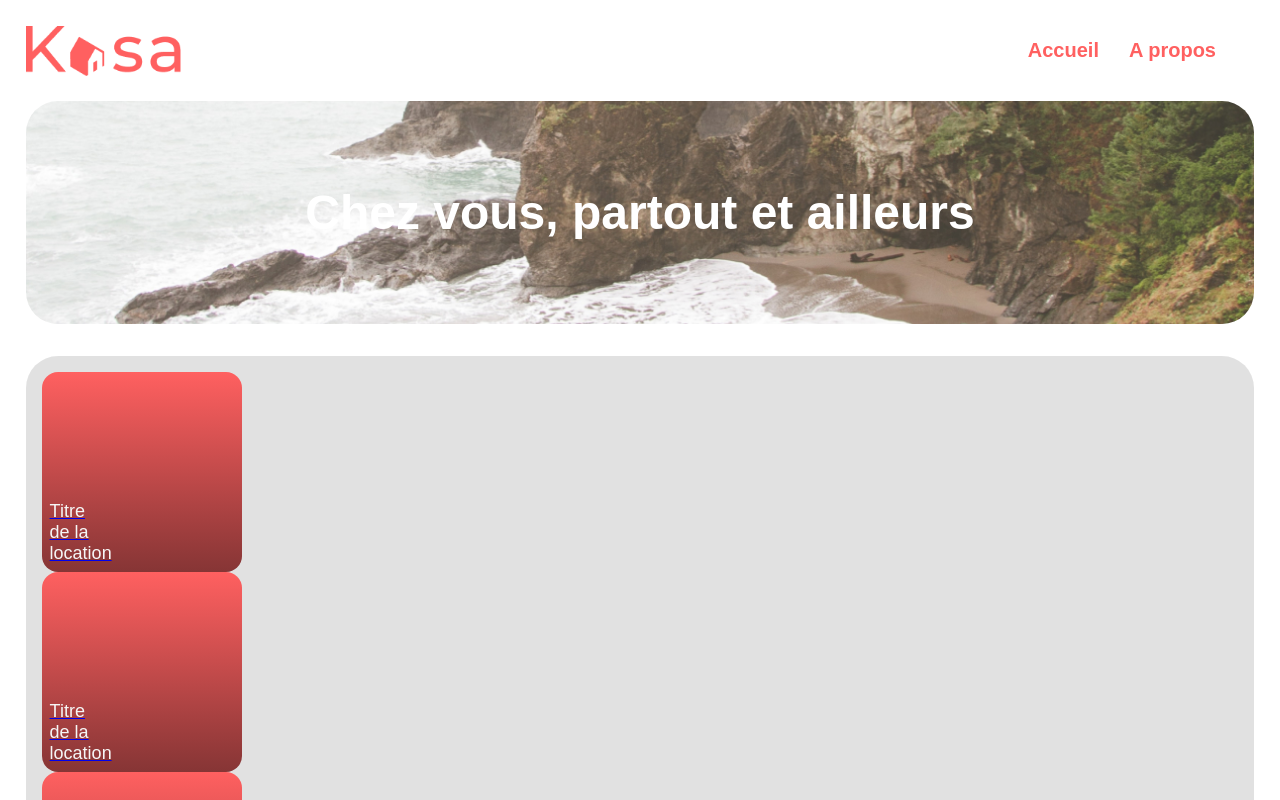
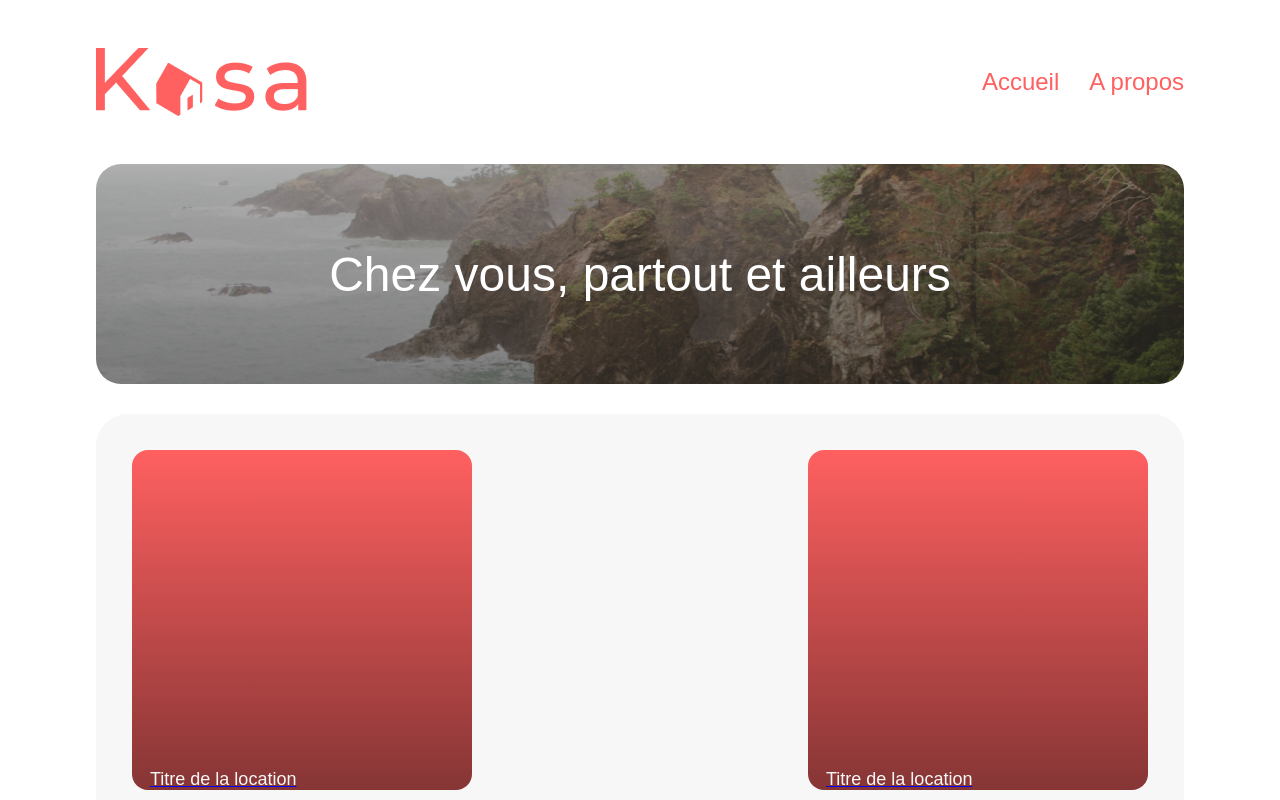
Before and after one commit to Frenris/Demeaux_frederic_7_042023, a React (Create React App) app in the folder kasa/: page / in a window 1280 px wide. Shown: the top 800 px of the page. Built offline with nearby package versions, Linux system fonts and the light colour scheme.

Commit message:
création pages about et 404

```diff
--- a/kasa/src/components/Banner/index.jsx
+++ b/kasa/src/components/Banner/index.jsx
@@ -1,41 +1,60 @@
 import styled from 'styled-components'
 import colors from '../../utils/style/colors'
-import Coast from "../../assets/coast.jpg"
+import Coast from '../../assets/coast.jpg'
 
-const BannerContainer = styled.div`
-    position: relative;
-    max-width: 100%;
-    padding-inline: 2vw;
-    background-image: url(${Coast});
-    background-position: 0 -450px;
-    background-size: cover;
-    min-height: 223px;
-    margin: auto;
-    border-radius: 2rem;
-    display: grid;
-    place-items: center;
-    color: ${colors.tertiary};
-    margin-bottom: 2rem;
-    &::before {
-        position:absolute;
-        content: "";
-        inset: 0;
-        opacity: 0.5;
-        border-radius: 2rem;
+const Section = styled.div`
+  display: flex;
+  flex-direction: column;
+  align-items: center;
+  justify-content: center;
+`
+
+const BannerImage = styled.div`
+  display: flex;
+  flex-direction: row;
+  flex-wrap: wrap;
+  justify-content: center;
+  align-content: center;
+  width: 100%;
+  height: 220px;
+  background-image: linear-gradient(
+      to bottom,
+      rgba(0, 0, 0, 0.3),
+      rgba(0, 0, 0, 0.5)
+    ),
+    url(${Coast});
+  background-size: cover;
+  background-position: center;
+  border-radius: 25px;
+
+  @media screen and (width <= 768px) {
+    justify-content: flex-start;
+    height: 111px;
     }
 `
 
 const StyledTitle = styled.h1`
+  font-style: normal;
+  font-weight: 500;
   font-size: 48px;
+  text-align: center;
+  color: ${colors.tertiary};
+
+  @media screen and (width <= 768px) {
+    text-align: start;
+    font-size: 24px;
+    width: 55%;
+    padding: 0 1rem;
+    }
 `
 
 function Banner() {
   return (
-    <BannerContainer>
-        <StyledTitle>
-        Chez vous, partout et ailleurs
-      </StyledTitle>
-    </BannerContainer>
+    <Section>
+      <BannerImage>
+        <StyledTitle>Chez vous, partout et ailleurs</StyledTitle>
+      </BannerImage>
+    </Section>
   )
 }
 
--- a/kasa/src/components/Card/index.jsx
+++ b/kasa/src/components/Card/index.jsx
@@ -5,29 +5,34 @@ import {Link} from "react-router-dom"
 const CardContainer = styled.div`
     background-image: linear-gradient(to top, ${colors.secondary}, ${colors.primary});
     border-radius: 1rem;
-    flex-basis: 30%;
     display: grid;
     align-items: end;
-    min-width: 200px;
-    min-height: 200px;
+    width: 340px;
+    height: 340px;
+    margin: 20px;
+
+    @media screen and (width <= 768px) {
+      width: 100%;
+      height: 255px;
+      margin: 20px 0px;
+    }
 `
 
-const StyledTitle = styled.div`
-    width: 30%;
+const StyledTitle = styled.a`
     margin-inline-start: 0.5rem;
     margin-block-end: 0.5rem;
+    padding: 10px;
     color: ${colors.gridBackgroundLight};
     font-size: 18px;
+    text-decoration: none;
 `
 
-function Card() {
+const Card = () => {
   return (
     <CardContainer>
-        <div>
         <Link to ="/flat">
             <StyledTitle>Titre de la location</StyledTitle>
         </Link>
-        </div>
     </CardContainer>
   )
 }
--- a/kasa/src/components/Grid/index.jsx
+++ b/kasa/src/components/Grid/index.jsx
@@ -3,25 +3,28 @@ import colors from "../../utils/style/colors"
 import Card from "../Card/index"
 
 const GridContainer = styled.div`
-    background-color: ${colors.gridBackgroundDark};
-    min-height: 50vh;
+    background-color: ${colors.gridBackgroundLight};
     border-radius: 2rem;
     display: flex;
     flex-wrap: wrap;
-    gap: 1rem;
     padding: 1rem;
+    margin: 30px 0;
     justify-content: space-between;
+
+    @media screen and (width <= 768px) {
+        justify-content: center;
+        background-color: ${colors.tertiary};
+        padding: 0;
+    }
 `
 
-function Grid() {
+const Grid = () => {
   return (
     <GridContainer>
-        <div>
-            <Card />
-            <Card />
-            <Card />
-            <Card />
-        </div>
+        <Card />
+        <Card />
+        <Card />
+        <Card />
     </GridContainer>
 
   )
--- a/kasa/src/components/Header/index.jsx
+++ b/kasa/src/components/Header/index.jsx
@@ -1,27 +1,30 @@
 import React from 'react'
 import styled from 'styled-components'
-import colors from '../../utils/style/colors'
 import logo from '../../assets/logo.png'
 import Navigation from '../nav'
 
 const HeaderLogo = styled.img`
-  height: 50px;
+  height: 68px;
+
+  @media screen and (width <= 768px) {
+    height: 47px;
+    }
 `
 const LogoWrapper = styled.div`
   display: flex;
   justify-content: center;
 `
 
-const NavContainer = styled.div`
+const NavContainer = styled.header`
   display: flex;
   justify-content: space-between;
-  gap: 2rem;
   align-items: center;
-  padding: 2vw;
-  color: ${colors.primary};
-  font-size: 18px;
-  font-weight: bold;
-  width: 93vw;
+  padding: 3rem 6rem;
+  position: relative;
+
+  @media screen and (width <= 768px) {
+    padding: 1.5rem 1rem;
+    }
 `
 
 const Header = () => {
--- a/kasa/src/components/aboutCollapse/index.jsx
+++ b/kasa/src/components/aboutCollapse/index.jsx
@@ -11,14 +11,27 @@ const AboutWrapper = styled.div`
   justify-content: center;
   align-items: center;
   width: 80%;
+
+  @media screen and (width <= 768px) {
+    width: 100%;
+    }
 `
 const TextWrapper = styled.div`
   display: flex;
-  justify-content: center;
+  justify-content: space-between;
   align-items: center;
   width: 100%;
   font-size: 24px;
   cursor: pointer;
+  background: ${colors.primary};
+  margin-top: 30px;
+  color: ${colors.tertiary};
+  padding: 15px;
+  border-radius: 5px;
+
+  @media screen and (width <= 768px) {
+    font-size: 12px;
+    }
 `
 
 const CollapseContentWrapper = styled.div`
@@ -26,12 +39,18 @@ const CollapseContentWrapper = styled.div`
   top: -10px;
   width: 100%;
   z-index: -1;
-  ${'' /* background: ${colors.xxxxx}; */}
+  background: ${colors.gridBackgroundLight};
+  border-radius: 5px;
 `
 const TextContent = styled.p`
   font-weight: 400;
   font-size: 24px;
-  ${'' /* color:${colors.xxxxx}; */}
+  color:${colors.primary};
+  margin: 30px 15px;
+
+  @media screen and (width <= 768px) {
+    font-size: 12px;
+    }
 `
 const ArrowIcon = styled.img`
   position: relative;
--- a/kasa/src/components/nav/index.jsx
+++ b/kasa/src/components/nav/index.jsx
@@ -11,7 +11,7 @@ const NavLink = styled.a`
   position: relative;
   margin-left: 30px;
   text-decoration: none;
-  font-size: 20px;
+  font-size: 24px;
   color: ${colors.primary};
   &:before,
   &:after {
@@ -33,6 +33,10 @@ const NavLink = styled.a`
   &:hover:after {
     width: 50%;
   }
+
+  @media screen and (width <= 768px) {
+    font-size: 12px;
+    }
 `
 
 const Navigation = () => {
--- a/kasa/src/datas/aboutData.jsx
+++ b/kasa/src/datas/aboutData.jsx
@@ -1,12 +1,12 @@
 const aboutData = {
 fiabilite:
-"qfqsfqf",
+"Les annonces postées sur Kasa garantissent une fiabilité totale. Les photos sont conformes aux logements, et toutes les informations sont régulièrement vérifiées  par nos équipes.",
 respect:
-"gqgsdgsdg",
+"La bienveillance fait partie des valeurs fondatrices de Kasa. Tout comportement discriminatoire ou de perturbation du voisinage entraînera une exclusion de notre plateforme.",
 service:
-"gsdgsfgsfg",
+"Nos équipes se tiennent à votre disposition pour vous fournir une expérience parfaite. N'hésitez pas à nous contacter si vous avez la moindre question.",
 securite:
-"gsfgsgs"
+"La sécurité est la priorité de Kasa. Aussi bien pour nos hôtes que pour les voyageurs, chaque logement correspond aux critères de sécurité établis par nos services. En laissant une note aussi bien à l'hôte qu'au locataire, cela permet à nos équipes de vérifier que les standards sont bien respectés. Nous organisons également des ateliers sur la sécurité domestique pour nos hôtes."
 };
 
 export default aboutData
--- a/kasa/src/pages/404/index.jsx
+++ b/kasa/src/pages/404/index.jsx
@@ -1,8 +1,80 @@
-function Error() {
+import colors from "../../utils/style/colors"
+import styled from "styled-components"
+
+const ErrorWrapper = styled.div`
+
+`
+
+const ErrorTitle = styled.h1`
+  font-weight: 700;
+  font-size: 288px;
+  text-align: center;
+  color: ${colors.primary};
+  margin: 80px 0 0 0;
+
+  @media screen and (width <= 768px) {
+    font-size: 96px;
+    }
+`
+
+const ErrorContent = styled.p`
+  font-weight: 500;
+  font-size: 36px;
+  text-align: center;
+  color: ${colors.primary};
+
+  @media screen and (width <= 768px) {
+    font-size: 18px;
+    }
+`
+
+const NavLink = styled.a`
+  display: flex;
+  justify-content: center;
+  align-items: center;
+  position: relative;
+  margin-left: 30px;
+  margin: 180px 0 120px 0;
+  text-decoration: none;
+  font-size: 20px;
+  color: ${colors.primary};
+  &:before,
+  &:after {
+    content: '';
+    position: absolute;
+    width: 0;
+    height: 2px;
+    bottom: -2px;
+    transition: all 0.3s ease-out;
+    background-color: ${colors.primary};
+  }
+  &:before {
+    left: 50%;
+  }
+  &:after {
+    right: 50%;
+  }
+  &:hover:before,
+  &:hover:after {
+    width: 50%;
+  }
+
+  @media screen and (width <= 768px) {
+    font-size: 14px;
+    }
+`
+
+const Error = () => {
     return (
-      <div>
-        <h1>404 not found</h1>
-      </div>
+      <ErrorWrapper>
+        <ErrorTitle>
+          404
+        </ErrorTitle>
+        <ErrorContent>
+          Oups! La page que vous demandez n'existe pas.
+        </ErrorContent>
+        <NavLink href="/">Retourner sur la page d’accueil</NavLink>
+      </ErrorWrapper>
     )
   }
 
--- a/kasa/src/pages/About/index.jsx
+++ b/kasa/src/pages/About/index.jsx
@@ -9,6 +9,10 @@ const AboutWrapper = styled.div`
   align-items: center;
   flex-direction: column;
   padding: 0 6rem;
+
+  @media screen and (width <= 768px) {
+    padding: 1.5rem 1rem;
+    }
 `
 
 const About = () => {
--- a/kasa/src/pages/Home/index.jsx
+++ b/kasa/src/pages/Home/index.jsx
@@ -4,7 +4,12 @@ import styled from "styled-components"
 
 const HomeWrapper = styled.div`
   justify-content: center;
-  padding-inline: 2vw;
+  padding: 0 6rem;
+
+  @media screen and (width <= 768px) {
+    padding: 1.5rem 1rem;
+    }
+
 `
 
 function Home() {
--- a/kasa/src/utils/style/colors.jsx
+++ b/kasa/src/utils/style/colors.jsx
@@ -3,7 +3,7 @@ const colors = {
     secondary: '#863535',
     tertiary: 'white',
     gridBackgroundDark: 'rgba(0, 0, 0, 0.119)',
-    gridBackgroundLight: '#f6f6f6',
+    gridBackgroundLight: '#f7f7f7',
     footerBackground: 'black',
 }
 
```
Also changed, not shown: kasa/src/utils/style/atoms.jsx (deleted, +0 -11 lines). Lines whose indentation alone changed are shown as unchanged.
